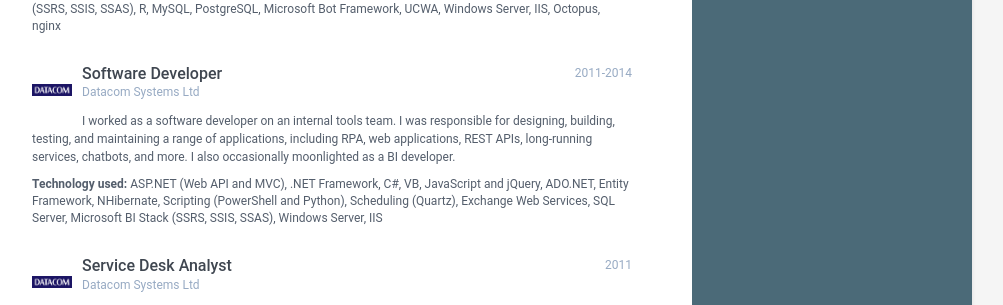
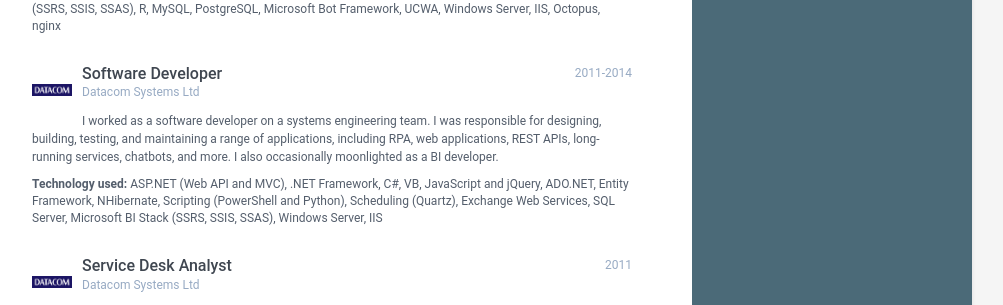
Before and after one commit to kane-armstrong/bananas, a Jekyll site: the page built from index.html, in a window 1280 px wide. Shown: the part 1809-2114 px from the top of the page, without its empty margins (168-1171 px from the left). Built offline with Jekyll 4.4.1, drawn with Linux system fonts in a browser that asks for light colours.

Commit message:
fix copy-paste error

```diff
--- a/_data/data.yml
+++ b/_data/data.yml
@@ -235,7 +235,7 @@ experiences:
       company: Datacom Systems Ltd
       logo: datacom-logo.png
       details: |
-        I worked as a software developer on an internal tools team. I was responsible for designing, building,
+        I worked as a software developer on a systems engineering team. I was responsible for designing, building,
         testing, and maintaining a range of applications, including RPA, web applications, REST APIs, long-running
         services, chatbots, and more. I also occasionally moonlighted as a BI developer.
       technology: |
```
